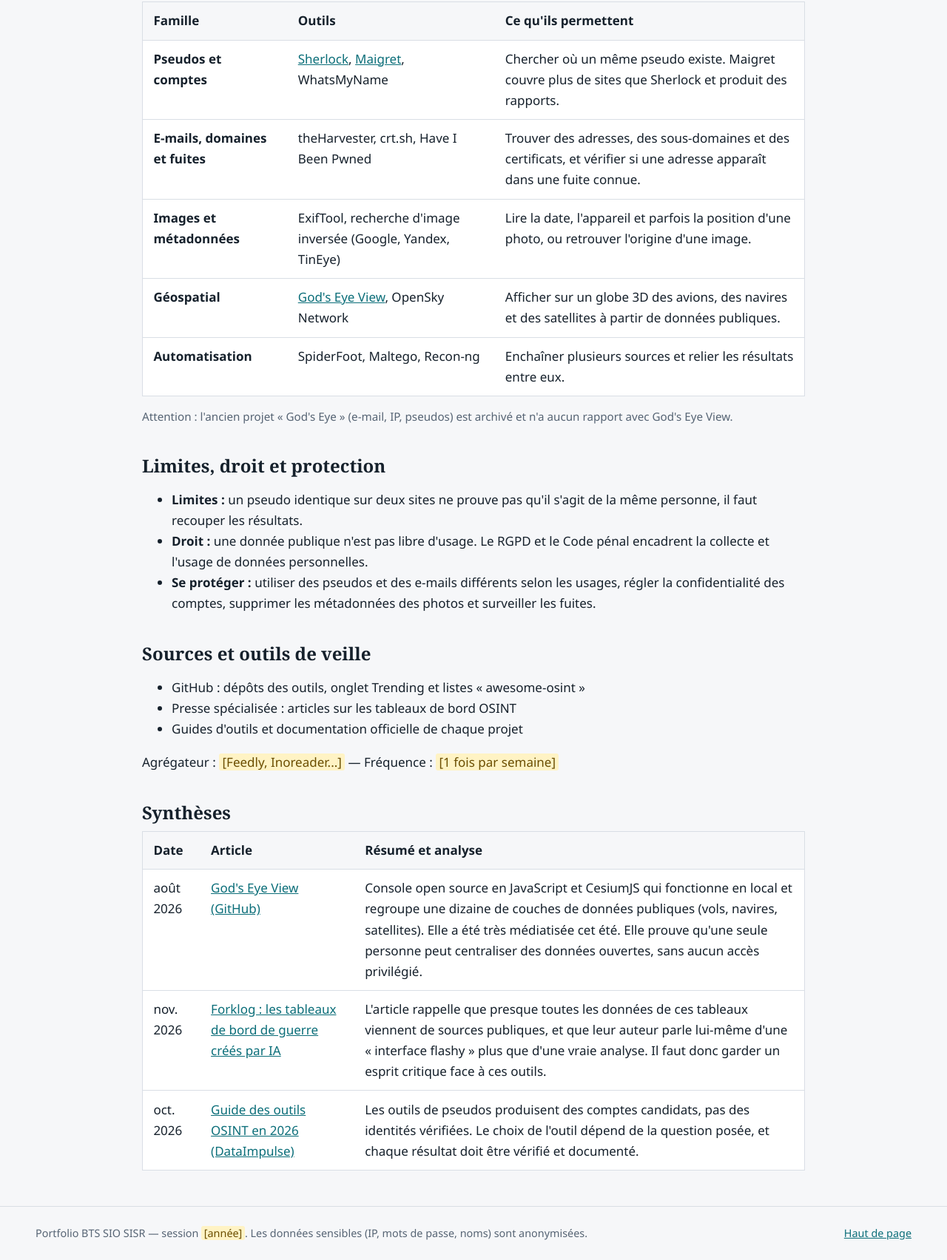
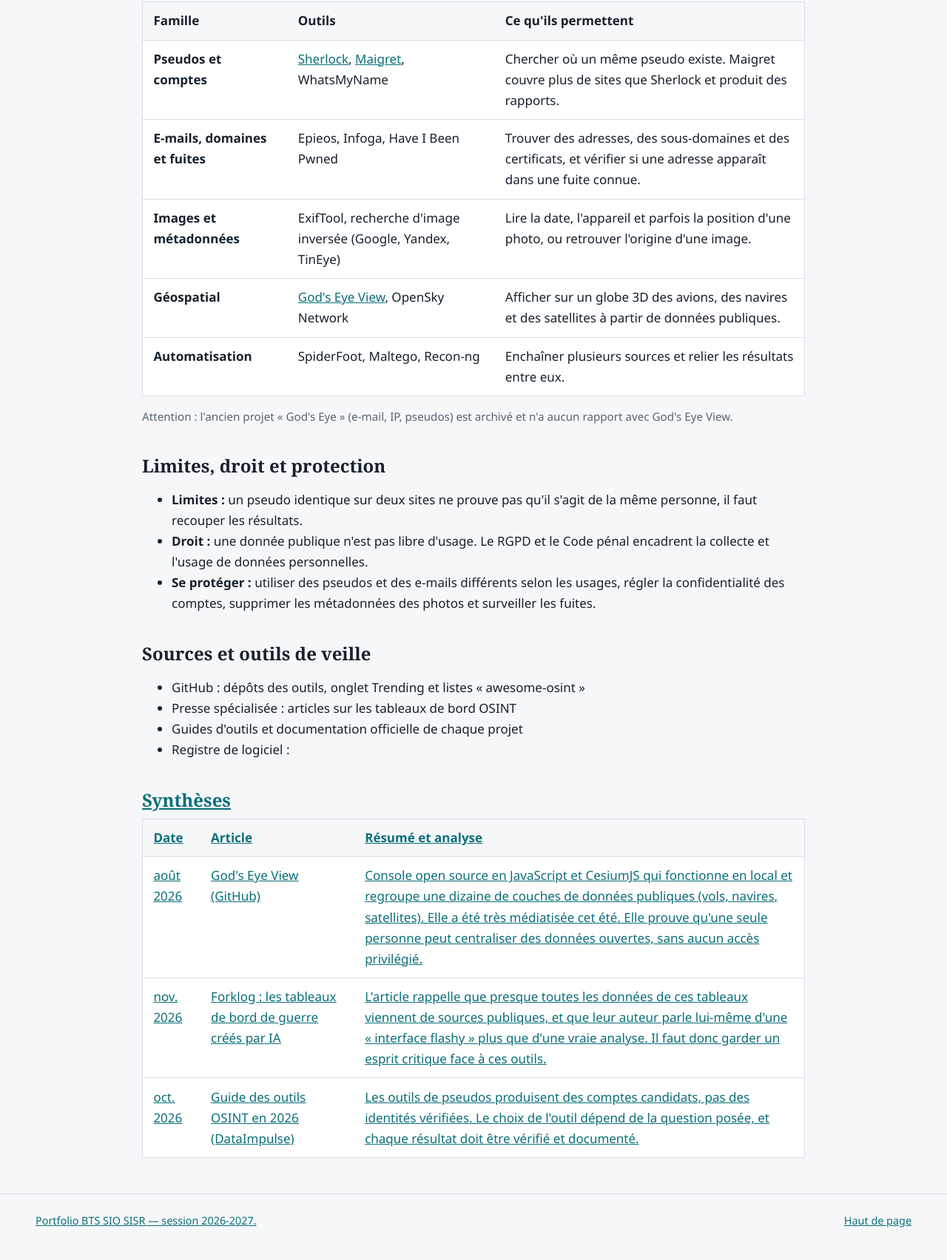
Before and after one commit to valmondcf/portfolio-sisr, a plain HTML site: page veille.html in a window 1280 px wide. Shown: the part 493-2197 px from the top of the page at 74% size. Drawn offline with Linux system fonts and the light colour scheme.

Commit message:
Simplification du pied de page

```diff
--- a/veille.html
+++ b/veille.html
@@ -9,7 +9,7 @@
 <section><h2>Les outils, par famille</h2>
 <div class="scroll"><table><thead><tr><th>Famille</th><th>Outils</th><th>Ce qu'ils permettent</th></tr></thead><tbody>
 <tr><th scope="row">Pseudos et comptes</th><td><a href="https://github.com/sherlock-project/sherlock">Sherlock</a>, <a href="https://github.com/soxoj/maigret">Maigret</a>, WhatsMyName</td><td>Chercher où un même pseudo existe. Maigret couvre plus de sites que Sherlock et produit des rapports.</td></tr>
-<tr><th scope="row">E-mails, domaines et fuites</th><td>theHarvester, crt.sh, Have I Been Pwned</td><td>Trouver des adresses, des sous-domaines et des certificats, et vérifier si une adresse apparaît dans une fuite connue.</td></tr>
+<tr><th scope="row">E-mails, domaines et fuites</th><td>Epieos, Infoga, Have I Been Pwned</td><td>Trouver des adresses, des sous-domaines et des certificats, et vérifier si une adresse apparaît dans une fuite connue.</td></tr>
 <tr><th scope="row">Images et métadonnées</th><td>ExifTool, recherche d'image inversée (Google, Yandex, TinEye)</td><td>Lire la date, l'appareil et parfois la position d'une photo, ou retrouver l'origine d'une image.</td></tr>
 <tr><th scope="row">Géospatial</th><td><a href="https://github.com/bilawalsidhu/gods-eye-view">God's Eye View</a>, OpenSky Network</td><td>Afficher sur un globe 3D des avions, des navires et des satellites à partir de données publiques.</td></tr>
 <tr><th scope="row">Automatisation</th><td>SpiderFoot, Maltego, Recon-ng</td><td>Enchaîner plusieurs sources et relier les résultats entre eux.</td></tr>
@@ -21,12 +21,11 @@
 <li><strong>Droit :</strong> une donnée publique n'est pas libre d'usage. Le RGPD et le Code pénal encadrent la collecte et l'usage de données personnelles.</li>
 <li><strong>Se protéger :</strong> utiliser des pseudos et des e-mails différents selon les usages, régler la confidentialité des comptes, supprimer les métadonnées des photos et surveiller les fuites.</li></ul></section>
 
-<section><h2>Sources et outils de veille</h2><ul><li>GitHub : dépôts des outils, onglet Trending et listes « awesome-osint »</li><li>Presse spécialisée : articles sur les tableaux de bord OSINT</li><li>Guides d'outils et documentation officielle de chaque projet</li></ul>
-<p>Agrégateur : <span class="ph">[Feedly, Inoreader...]</span> — Fréquence : <span class="ph">[1 fois par semaine]</span></p></section>
+<section><h2>Sources et outils de veille</h2><ul><li>GitHub : dépôts des outils, onglet Trending et listes « awesome-osint »</li><li>Presse spécialisée : articles sur les tableaux de bord OSINT</li><li>Guides d'outils et documentation officielle de chaque projet</li><li>Registre de logiciel :<a href="https://start.me/p/L1rEYQ/osint4all"</li></ul>
 
 <section><h2>Synthèses</h2><div class="scroll"><table><thead><tr><th>Date</th><th>Article</th><th>Résumé et analyse</th></tr></thead><tbody>
 <tr><td>août 2026</td><td><a href="https://github.com/bilawalsidhu/gods-eye-view">God's Eye View (GitHub)</a></td><td>Console open source en JavaScript et CesiumJS qui fonctionne en local et regroupe une dizaine de couches de données publiques (vols, navires, satellites). Elle a été très médiatisée cet été. Elle prouve qu'une seule personne peut centraliser des données ouvertes, sans aucun accès privilégié.</td></tr>
 <tr><td>nov. 2026</td><td><a href="https://forklog.com/en/?p=106859">Forklog : les tableaux de bord de guerre créés par IA</a></td><td>L'article rappelle que presque toutes les données de ces tableaux viennent de sources publiques, et que leur auteur parle lui-même d'une « interface flashy » plus que d'une vraie analyse. Il faut donc garder un esprit critique face à ces outils.</td></tr>
 <tr><td>oct. 2026</td><td><a href="https://dataimpulse.com/?p=373641">Guide des outils OSINT en 2026 (DataImpulse)</a></td><td>Les outils de pseudos produisent des comptes candidats, pas des identités vérifiées. Le choix de l'outil dépend de la question posée, et chaque résultat doit être vérifié et documenté.</td></tr>
 </tbody></table></div></section></main>
-<footer><p>Portfolio BTS SIO SISR — session <span class="ph">[année]</span>. Les données sensibles (IP, mots de passe, noms) sont anonymisées.</p><p><a href="#top">Haut de page</a></p></footer></body></html>
+<footer><p>Portfolio BTS SIO SISR — session 2026-2027.</p><p><a href="#top">Haut de page</a></p></footer></body></html>
```
Also changed, not shown: bilan.html (+1 -1 lines), contact.html (+1 -1 lines), realisation-1.html (+1 -1 lines), realisation-2.html (+1 -1 lines), realisation-3.html (+1 -1 lines), realisations.html (+1 -1 lines), stages.html (+1 -1 lines), 5 other files.
